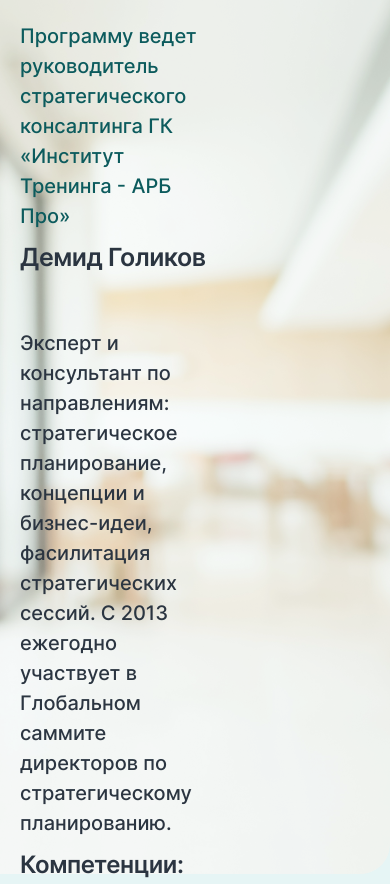
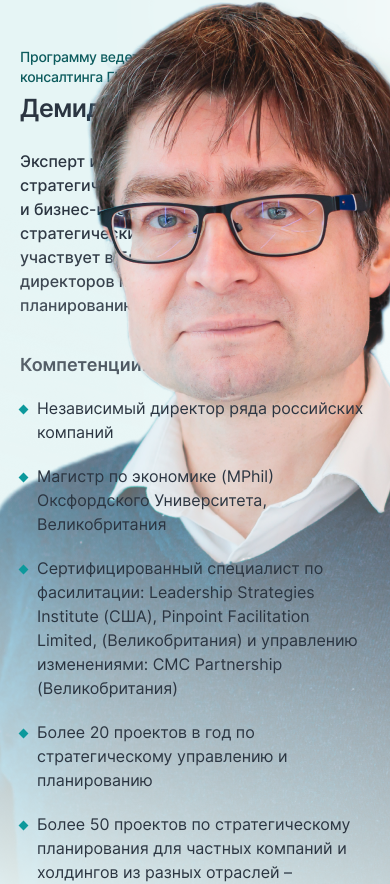
Before and after one commit to Argayash1/cbo-test-task, a React app: page / in a window 390 px wide. Shown: the part 5473-6357 px from the top of the page. Built offline with nearby package versions, Linux system fonts and the light colour scheme.

Commit message:
feat: сделать адаптив ФизгеФгерщк для планшета

```diff
--- a/src/components/AboutAuthor/AboutAuthor.module.scss
+++ b/src/components/AboutAuthor/AboutAuthor.module.scss
@@ -21,6 +21,7 @@
 	background-repeat: no-repeat;
 	background-position: top right;
 	overflow: hidden;
+	position: relative;
 
 	@media screen and (max-width: 1360px) {
 		padding-left: 70px;
@@ -35,8 +36,17 @@
 	}
 
 	@media screen and (max-width: 1006px) {
-		padding-top: 80px;
+		padding-top: 48px;
 		padding-left: 30px;
+	}
+
+	@media screen and (max-width: 986px) {
+		display: flex;
+		flex-direction: column;
+		gap: 0;
+		padding-top: 0;
+		border-radius: 15px;
+		background-position: 117px -66px;
 	}
 
 	@media screen and (max-width: 560px) {
@@ -49,6 +59,14 @@
 	max-width: 521px;
 	margin: 23px 0 0;
 	padding: 0;
+
+	@media screen and (max-width: 986px) {
+		max-width: 374px;
+		font-size: 14px;
+		line-height: 1.42;
+		letter-spacing: -0.28px;
+		margin-top: 49px;
+	}
 }
 
 .competenciesListTitle {
@@ -56,6 +74,14 @@
 	margin: 0;
 	padding: 0;
 	letter-spacing: -0.48px;
+
+	@media screen and (max-width: 986px) {
+		margin-top: 35px;
+		margin-bottom: 18px;
+		font-size: 18px;
+		line-height: 1.44;
+		letter-spacing: normal;
+	}
 }
 
 .competencies {
@@ -67,6 +93,16 @@
 	display: flex;
 	flex-direction: column;
 	gap: 15px;
+
+	@media screen and (max-width: 986px) {
+		gap: 20px;
+		max-width: 397px;
+		font-size: 16px;
+		padding-bottom: 49px;
+		margin-top: 0;
+		position: relative;
+		z-index: 1;
+	}
 }
 
 .competence {
@@ -82,6 +118,20 @@
 		position: absolute;
 		top: 10px;
 		left: -17px;
+	}
+
+	@media screen and (max-width: 986px) {
+		&:nth-child(3) {
+			max-width: 343px;
+		}
+
+		&:nth-child(4) {
+			max-width: 357px;
+		}
+
+		&:last-child {
+			max-width: 395px;
+		}
 	}
 }
 
@@ -99,4 +149,13 @@
 		width: 839.25px;
 		height: 953.4px;
 	}
+
+	@media screen and (max-width: 986px) {
+		position: absolute;
+		top: 1px;
+		right: 0;
+		width: 493px;
+		height: 1050px;
+		z-index: 0;
+	}
 }
--- a/src/components/AboutAuthor/index.tsx
+++ b/src/components/AboutAuthor/index.tsx
@@ -3,8 +3,12 @@
 import { SectionTitle, SectionSubtitle } from '../../components'
 import { competenciesItems } from '../../utils/competenciesItems'
 import authorsPhoto from '../../assets/images/about-author-photo.png'
+import authorsPhotoTablet from '../../assets/images/about-author-tablet-photo.png'
+import useResize from '../../hooks/useResize'
 
 export const AboutAuthor = () => {
+	const screenWidth = useResize()
+
 	const competenciesListItems = competenciesItems.map((competence, index) => (
 		<li key={index} className={styles.competence}>
 			{competence}
@@ -28,7 +32,7 @@
 				<h3 className={styles.competenciesListTitle}>Компетенции:</h3>
 				<ul className={styles.competencies}>{competenciesListItems}</ul>
 				<img
-					src={authorsPhoto}
+					src={screenWidth > 986 ? authorsPhoto : authorsPhotoTablet}
 					alt='Фото Демида Голикова - автора семинара-практикума'
 					className={styles.authorPhoto}
 				/>
--- a/src/components/SectionSubtitle/SectionSubtitle.module.scss
+++ b/src/components/SectionSubtitle/SectionSubtitle.module.scss
@@ -60,6 +60,12 @@
 	color: #2b3541;
 	margin: 20px 0 0;
 	letter-spacing: normal;
+
+	@media screen and (max-width: 986px) {
+		max-width: 374px;
+		font-size: 16px;
+		margin-top: 0;
+	}
 }
 
 .rootPlaceFeedback {
--- a/src/components/SectionTitle/SectionTitle.module.scss
+++ b/src/components/SectionTitle/SectionTitle.module.scss
@@ -85,4 +85,10 @@
 
 .rootPlaceAboutAuthor {
 	height: 57px;
+
+	@media screen and (max-width: 986px) {
+		margin-top: 5px;
+		margin-bottom: 25px;
+		height: auto;
+	}
 }
--- a/src/utils/competenciesItems.ts
+++ b/src/utils/competenciesItems.ts
@@ -2,6 +2,6 @@
 	'Независимый директор ряда российских компаний',
 	'Магистр по экономике (MPhil) Оксфордского Университета, Великобритания',
 	'Сертифицированный специалист по фасилитации: Leadership Strategies Institute (США), Pinpoint Facilitation Limited, (Великобритания) и\u00A0управлению изменениями: CMC Partnership (Великобритания)',
-	'Более 20 проектов в год по стратегическому управлению и\u00A0планированию',
+	'Более 20 проектов в год по стратегическому управлению и планированию',
 	'Более 50 проектов по стратегическому планирования для частных компаний и холдингов из разных отраслей – инжиниринг, строительство, FMCG, энергетика, автокомпоненты и т.д. (Toyota, Протэк, Faberlic, LEDEL, РС «Монетка», Jumbo Toys, ГК «Баусервис», Splat, «МН-Холдинг», Dental Kosmetik, «Эколенд», Finn Flare, Манго Телеком, Деловой Квартал и др.)',
 ]
```
Also changed, not shown: src/assets/images/about-author-photo.jpg (deleted), src/assets/images/about-author-tablet-photo.png (added).
